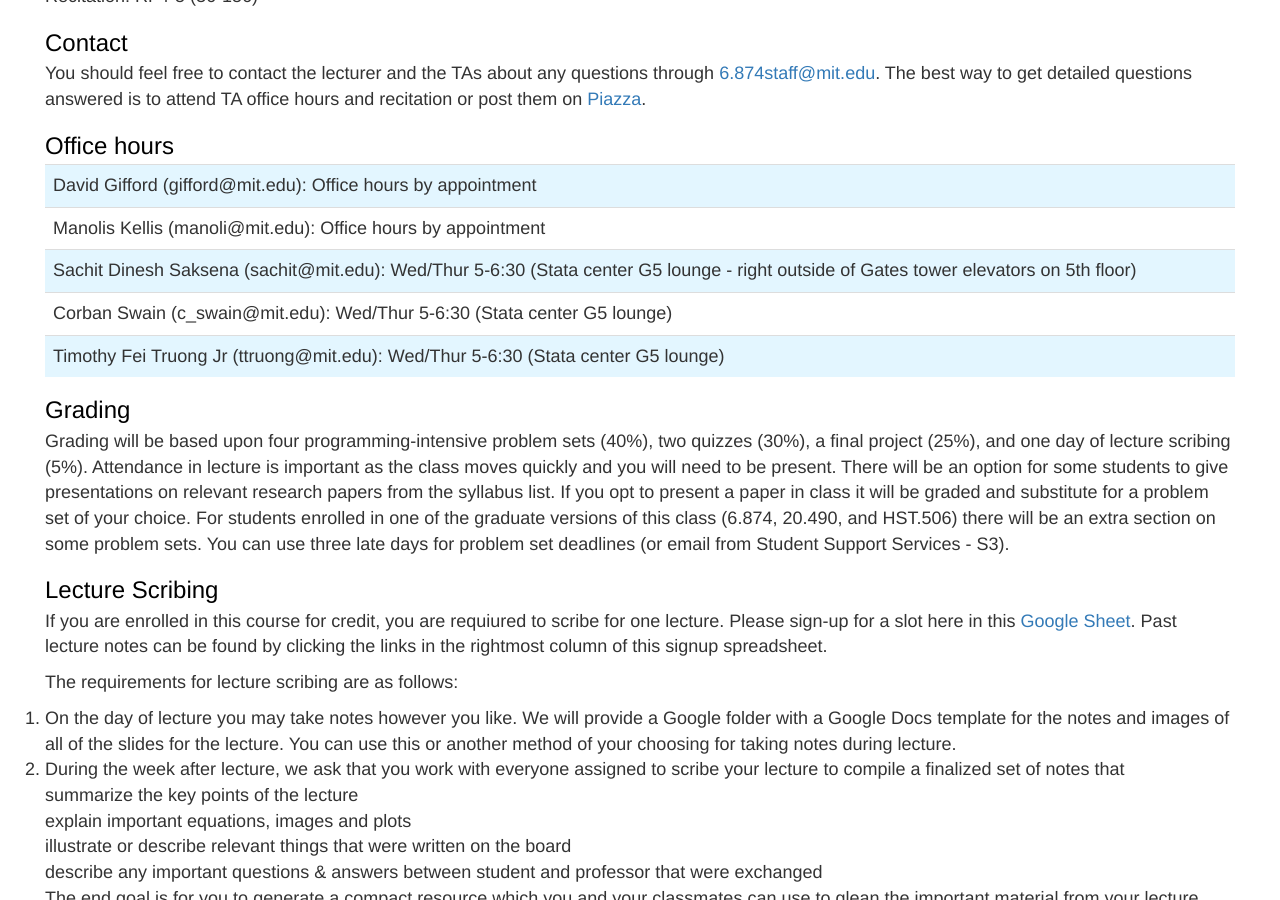
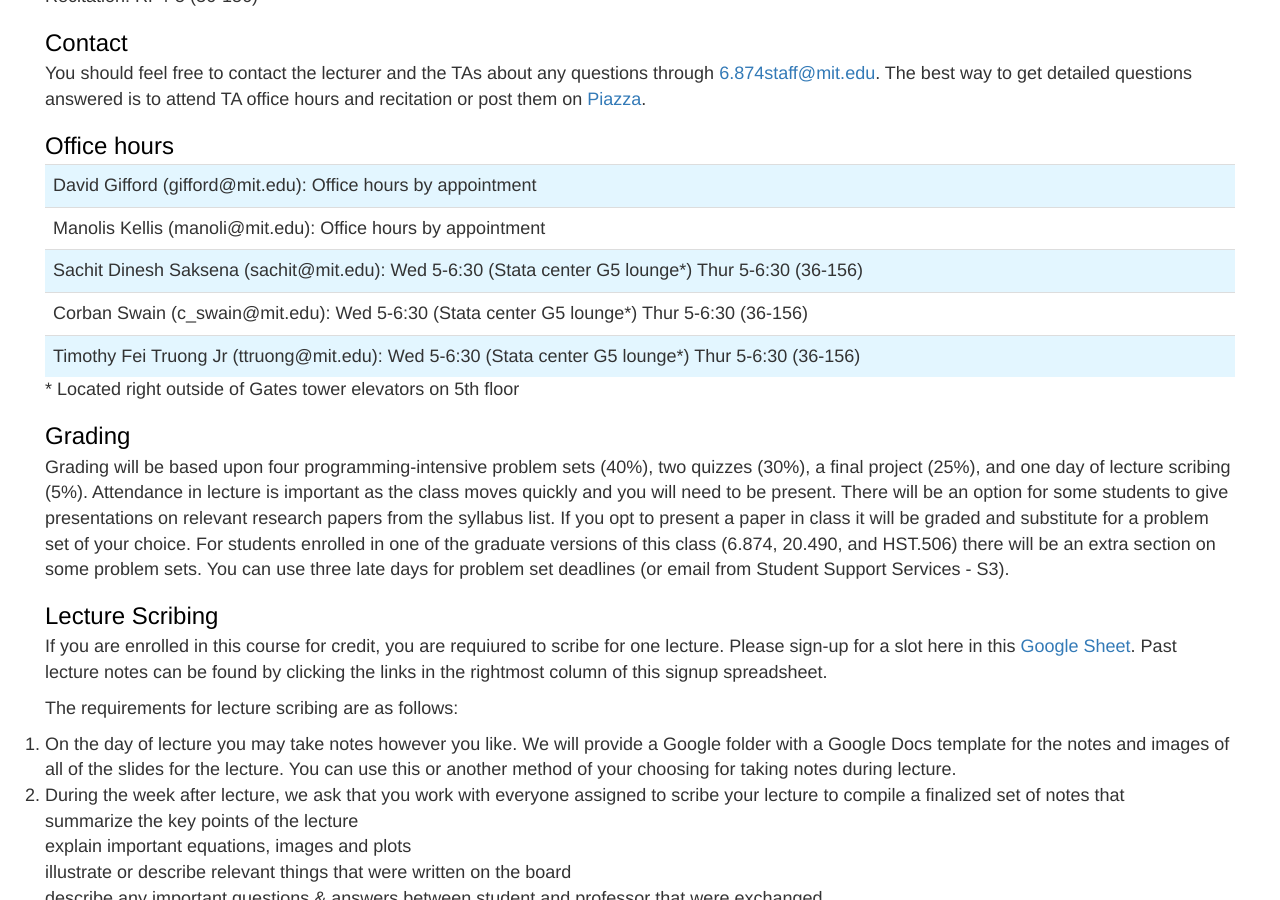
Before and after one commit to mit6874/mit6874.github.io, a Jekyll site: the page built from index.html, in a window 1280 px wide and 900 px high, scrolled down 3997 px. Built offline with Jekyll 4.4.1, drawn with Linux system fonts in a browser that asks for light colours; nearby versions of some CDN libraries.

Commit message:
Update recitation times

```diff
--- a/index.html
+++ b/index.html
@@ -595,14 +595,15 @@ layout: default
         Manolis Kellis (manoli@mit.edu): Office hours by appointment
     </div>
     <div class="materials-item">
-        Sachit Dinesh Saksena (sachit@mit.edu): Wed/Thur 5-6:30 (Stata center G5 lounge - right outside of Gates tower elevators on 5th floor)
+        Sachit Dinesh Saksena (sachit@mit.edu): Wed 5-6:30 (Stata center G5 lounge*) Thur 5-6:30 (36-156)
     </div>
     <div class="materials-item">
-        Corban Swain (c_swain@mit.edu): Wed/Thur 5-6:30 (Stata center G5 lounge)
+        Corban Swain (c_swain@mit.edu): Wed 5-6:30 (Stata center G5 lounge*) Thur 5-6:30 (36-156)
     </div>
     <div class="materials-item">
-        Timothy Fei Truong Jr (ttruong@mit.edu): Wed/Thur 5-6:30 (Stata center G5 lounge)
+        Timothy Fei Truong Jr (ttruong@mit.edu): Wed 5-6:30 (Stata center G5 lounge*) Thur 5-6:30 (36-156)
     </div>
+    <p>* Located right outside of Gates tower elevators on 5th floor</p>
 
     <h2 class="module-header">Grading</h2>
     <p>Grading will be based upon four programming-intensive problem sets (40%), two quizzes (30%), a final project (25%), and one day of lecture scribing (5%). Attendance in lecture is important as the class moves quickly and you will need to be present. There will be an option for some students to give presentations on relevant research papers from the syllabus list. If you opt to present a paper in class it will be graded and substitute for a problem set of your choice. For students enrolled in one of the graduate versions of this class (6.874, 20.490, and HST.506) there will be an extra section on some problem sets. You can use three late days for problem set deadlines (or email from Student Support Services - S3).</p>
```
